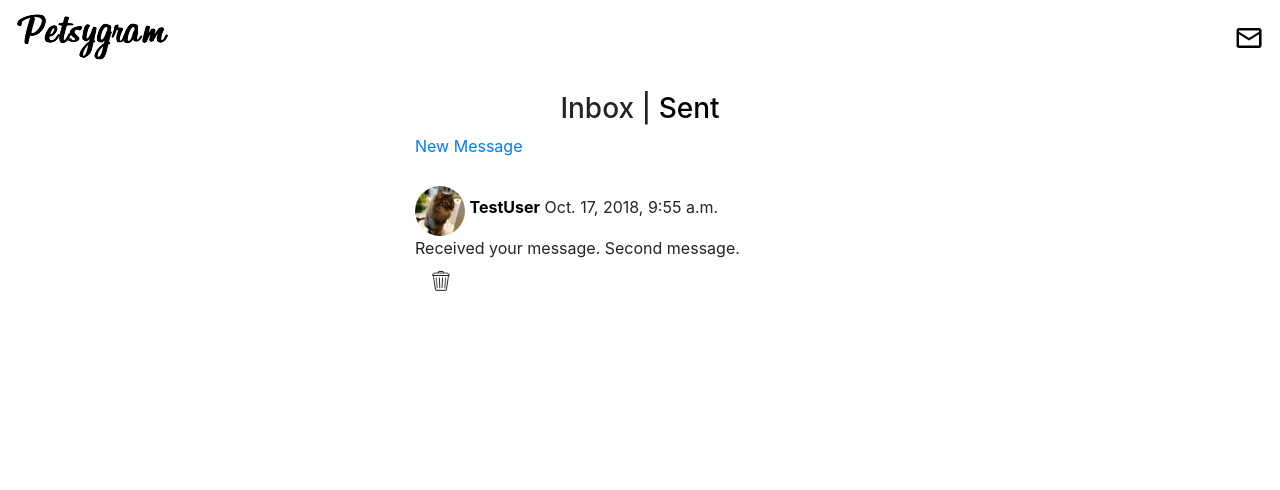
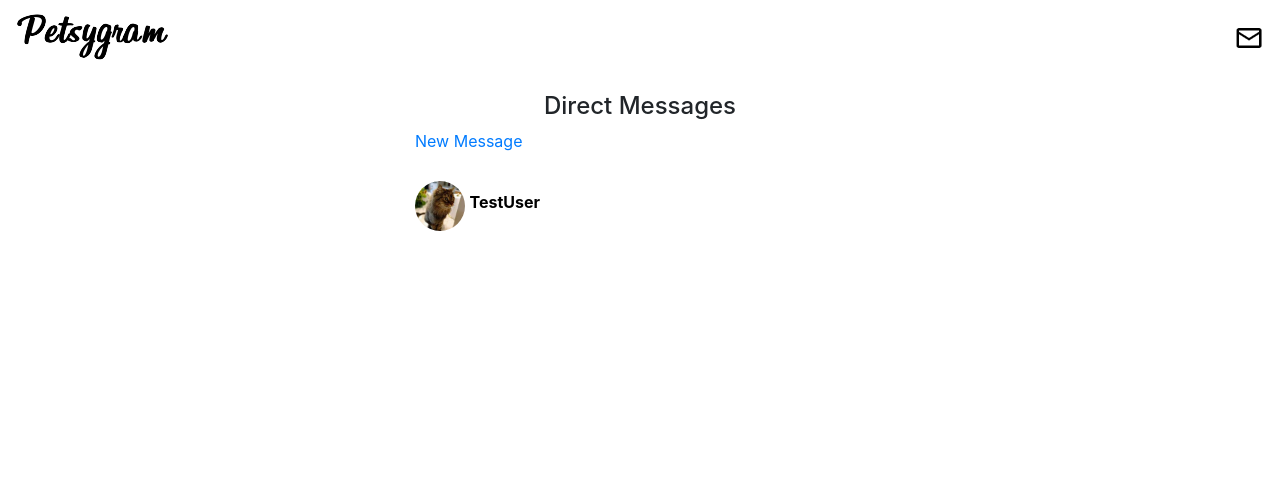
Before and after one commit to peterzernia/petsygram, a Django app: page /messages/inbox/ in a window 1280 px wide. Shown: the top 490 px of the page. Run offline with Django 3.2, Linux system fonts and the light colour scheme; a user stored in the database is signed in; data comes from the database, SQL or seed files in the repository; both versions use the stored data as it was after the commit; some libraries are stand-ins or nearby versions.

Commit message:
changed messaging to individual threads between users

```diff
--- a/direct_messages/templates/direct_messages/directmessage_confirm_delete.html
+++ b/direct_messages/templates/direct_messages/directmessage_confirm_delete.html
@@ -8,7 +8,7 @@
         <h7>Are you sure you want to delete this message?</h7></br></br>
         <div>
           <button class="btn" type="submit">Delete</button>
-          <a class="btn" href="{% url 'direct_messages-inbox' %}">Cancel</a>
+          <a class="btn" href="{% url 'direct_messages-thread' object.receiver.username %}">Cancel</a>
         </div>
       </fieldset>
   </form>
--- a/direct_messages/templates/direct_messages/inbox.html
+++ b/direct_messages/templates/direct_messages/inbox.html
@@ -3,7 +3,7 @@
 
 <div class="content">
   <center>
-    <h3>Inbox | <a class="black-link-plain" href="{% url 'direct_messages-sent' %}">Sent</a></h3>
+    <h4>Direct Messages</h4>
   </center>
   <a href="{% url 'direct_messages-new' %}">New Message</a>
   </br>
@@ -11,12 +11,7 @@
   {% if object_list %}
     {% for direct_message in object_list %}
       <img class='rounded-circle article-img mt-1' src="{{ direct_message.sender.profile.image.url }}" height="50" width="50">
-      <a class="black-link" href="{% url 'photo_blog-profile' direct_message.sender.username %}">{{ direct_message.sender }}</a>
-      {{ direct_message.date_sent }}
-      </br>
-      {{direct_message.content}}
-      </br>
-      <a class="nav-item nav-link" href="{% url 'direct_messages-delete' direct_message.id %}"><img src="/media/nav_buttons/trash.png" height="20" width="20"></a>
+      <a class="black-link" href="{% url 'direct_messages-thread' direct_message.sender.username %}">{{ direct_message.sender }}</a>
       </br>
       </br>
     {% endfor %}
--- a/direct_messages/urls.py
+++ b/direct_messages/urls.py
@@ -1,13 +1,13 @@
 from django.urls import path
 from . import views
 from .views import (
-InboxView, SentView, CreateDirectMessage, DeleteDirectMessage, ViewDirectMessage
+InboxView, ThreadView, CreateDirectMessage, DeleteDirectMessage, ViewDirectMessage
 )
 
 
 urlpatterns = [
     path('inbox/', InboxView.as_view(), name='direct_messages-inbox'),
-    path('sent/', SentView.as_view(), name='direct_messages-sent'),
+    path('thread/<str:username>/', ThreadView.as_view(), name='direct_messages-thread'),
     path('new/', CreateDirectMessage.as_view(), name='direct_messages-new'),
     path('<int:pk>/', ViewDirectMessage.as_view(), name='direct_messages-detail'),
     path('<int:pk>/delete/', DeleteDirectMessage.as_view(), name='direct_messages-delete'),
--- a/direct_messages/views.py
+++ b/direct_messages/views.py
@@ -1,8 +1,11 @@
-from django.shortcuts import render, reverse
+from django.shortcuts import render, reverse, get_object_or_404
 from .models import DirectMessage
+from django.contrib.auth.models import User
 from django.views.generic import ListView, CreateView, DeleteView, DetailView
 from django.contrib.auth.mixins import LoginRequiredMixin, UserPassesTestMixin
 from django.contrib.auth.decorators import login_required
+from itertools import chain
+from operator import attrgetter
 
 
 class InboxView(LoginRequiredMixin, ListView):
@@ -11,24 +14,28 @@ class InboxView(LoginRequiredMixin, ListView):
 
     def get_queryset(self):
         direct_messages = DirectMessage.objects.filter(receiver=self.request.user)
-        direct_messages = direct_messages.order_by('-date_sent')
+        direct_messages = direct_messages.order_by('sender_id', '-date_sent')#.distinct('sender_id')
         return direct_messages
 
 
-class SentView(LoginRequiredMixin, ListView):
+class ThreadView(LoginRequiredMixin, ListView):
     model = DirectMessage
-    template_name = 'direct_messages/sent.html'
+    template_name = 'direct_messages/thread.html'
 
     def get_queryset(self):
-        direct_messages = DirectMessage.objects.filter(sender=self.request.user)
-        direct_messages = direct_messages.order_by('-date_sent')
+        user = get_object_or_404(User, username=self.kwargs.get('username'))
+        dm1 = DirectMessage.objects.filter(receiver=user, sender=self.request.user)
+        dm2 = DirectMessage.objects.filter(receiver=self.request.user, sender=user)
+        direct_messages = sorted((chain(dm1, dm2)), key=attrgetter('date_sent'))
         return direct_messages
 
 
 class CreateDirectMessage(LoginRequiredMixin, CreateView):
     model = DirectMessage
     fields = ['receiver', 'content']
-    sucess_url = '/messages/sent/'
+
+    def get_success_url(self, **kwargs):
+        return reverse('direct_messages-inbox')
 
     def form_valid(self, form):
         form.instance.sender = self.request.user
@@ -54,5 +61,6 @@ class DeleteDirectMessage(LoginRequiredMixin, UserPassesTestMixin, DeleteView):
             return True
         return False
 
-    def get_success_url(self):
-        return reverse('direct_messages-inbox')
+    def get_success_url(self, **kwargs):
+        username = self.object.receiver
+        return reverse( 'direct_messages-thread', args={username: 'username'})
```
Also changed, not shown: direct_messages/templates/direct_messages/sent.html (deleted, +0 -29 lines), direct_messages/templates/direct_messages/thread.html (added, +33 -0 lines), db.sqlite3.
